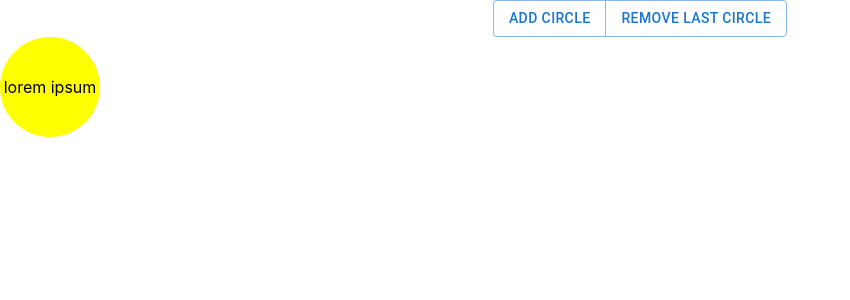
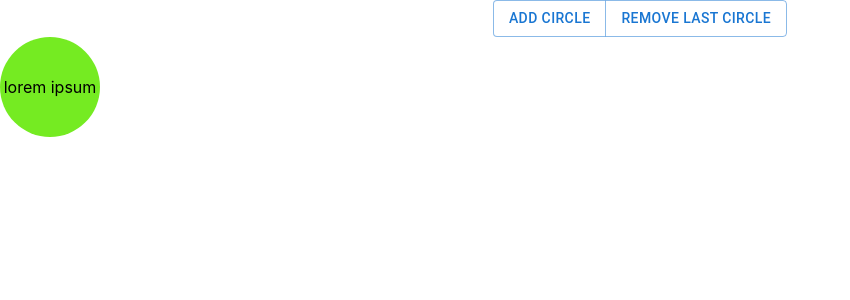
Before and after one commit to zannien94/circle-list-app, a React (Create React App) app: page / in a window 1280 px wide. Both pictures are taken after a click on the button "ADD CIRCLE". Shown: the top 300 px of the page, without its empty margins (0-850 px from the left). Built offline with nearby package versions, Linux system fonts and the light colour scheme.

Commit message:
add circle random color

```diff
--- a/src/App.tsx
+++ b/src/App.tsx
@@ -5,21 +5,31 @@ import './App.css'
 import styled from '@emotion/styled'
 import { Stack } from '@mui/system'
 
-const StyledCircle = styled.div`
+const StyledCircle = styled.div<{ bgColor: string }>`
   display: flex;
   align-items: center;
   justify-content: center;
   width: 100px;
   height: 100px;
   border-radius: 50%;
-  background-color: yellow;
+  background-color: ${(props) => props.bgColor};
 `
+
+function getRandomColor() {
+  const letters = '0123456789ABCDEF'
+  let color = '#'
+  for (let i = 0; i < 6; i++) {
+    color += letters[Math.floor(Math.random() * 16)]
+  }
+  return color
+}
 
 function App() {
   const [circleList, setCircleList] = useState<string[]>([])
 
   const handleAddCircle = (): void => {
-    setCircleList([...circleList, 'lorem ipsum'])
+    const bgColor = getRandomColor()
+    setCircleList([...circleList, bgColor])
   }
 
   const handleRemoveLastCircle = (): void => {
@@ -35,8 +45,10 @@ function App() {
         <Button onClick={handleRemoveLastCircle}>Remove Last Circle</Button>
       </ButtonGroup>
       <Stack flexDirection='row' flexWrap='wrap'>
-        {circleList.map((circle, i) => (
-          <StyledCircle key={i}>{circle}</StyledCircle>
+        {circleList.map((bgColor, index) => (
+          <StyledCircle key={`${bgColor}${index}`} bgColor={bgColor}>
+            lorem ipsum
+          </StyledCircle>
         ))}
       </Stack>
     </div>
```
